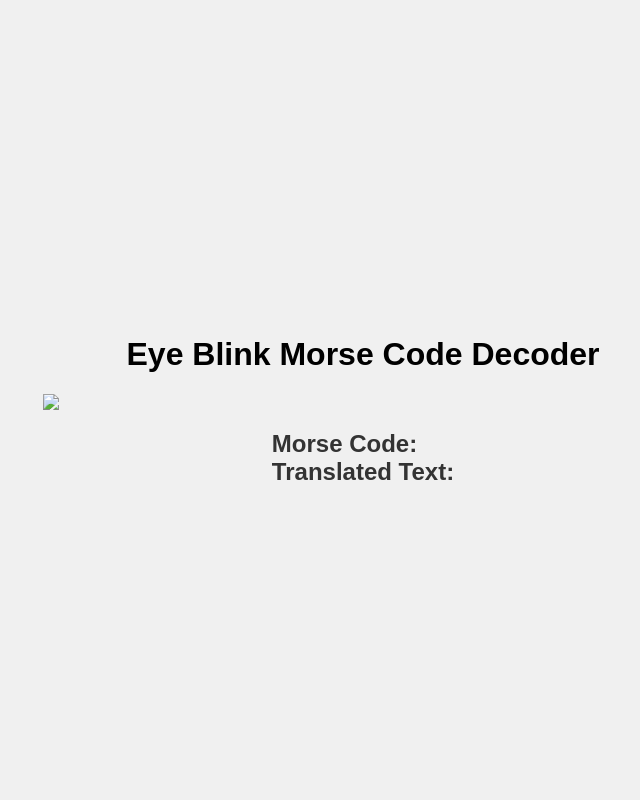
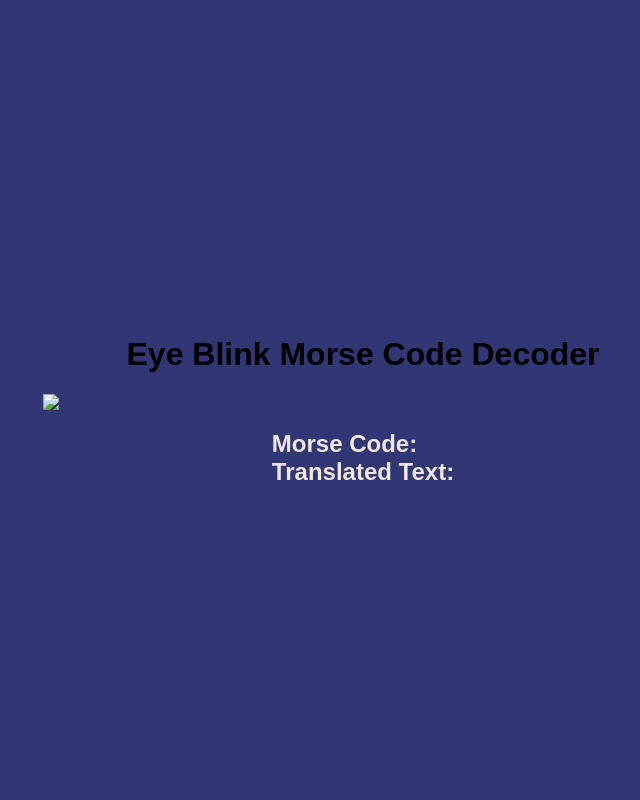
Before and after one commit to srivastava811/Dot_Dash_Decode, a Python web app: template flask/templates/index.html in a window 1280 px wide. Shown: the whole page, without its empty margins (277-917 px from the left). Run offline with Jinja, Linux system fonts and the light colour scheme; the template is opened without the code that fills it, so the values that code supplies are empty; some libraries are stand-ins or nearby versions.

Commit message:
making interface look better

```diff
--- a/flask/templates/index.html
+++ b/flask/templates/index.html
@@ -57,7 +57,7 @@
             flex-direction: column;
             margin: 0;
             height: 100vh;
-            background-color: #f0f0f0;
+            background-color: #313674;
         }
         #video {
             width: 80%;
@@ -66,7 +66,7 @@
         }
         #output {
             font-size: 24px;
-            color: #333;
+            color: #f0e6e6;
         }
     </style>
 </head>
```
